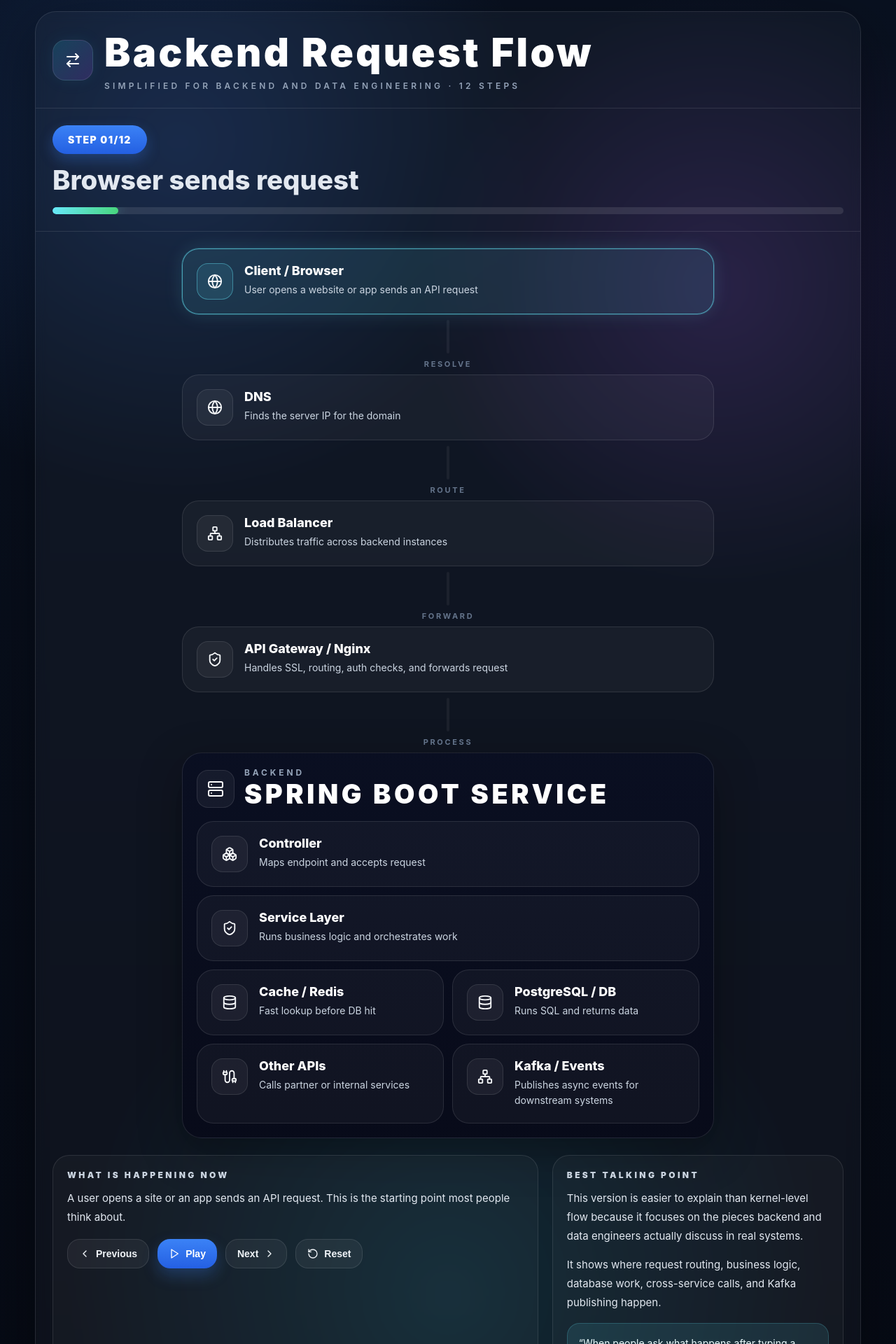
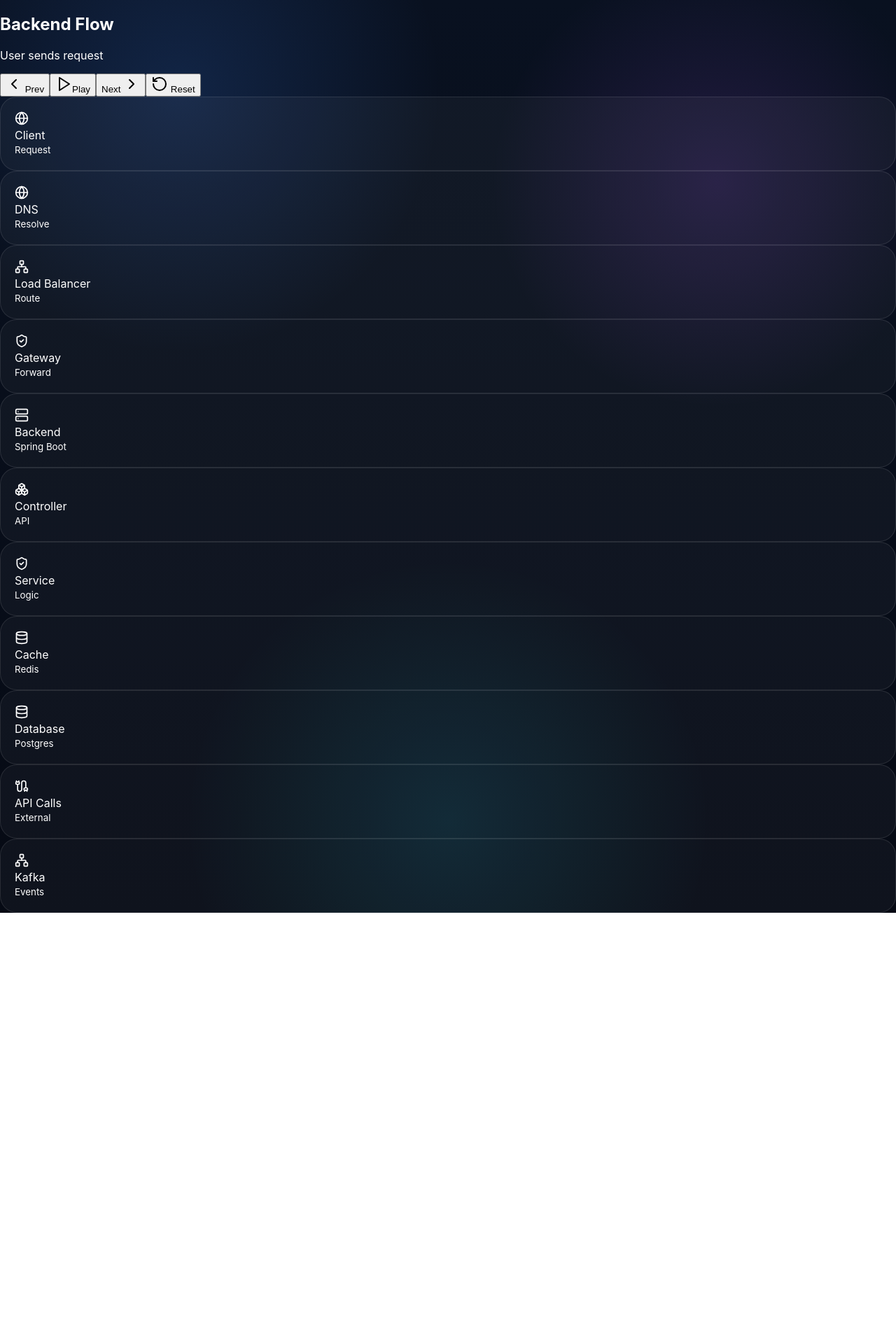
Before and after one commit to rjalaparthi/backend-request-flow, a React (Vite) app: page / in a window 1280 px wide. Shown: the top 1920 px of the page at 70% size. After the commit the page ends 1304 px from the top, so only its background shows below. Built offline with nearby package versions, Linux system fonts and the light colour scheme.

Commit message:
Refactor App component and streamline flow steps
Refactor App component and update flow steps for clarity.

```diff
--- a/src/App.jsx
+++ b/src/App.jsx
@@ -1,4 +1,4 @@
-import React, { useEffect, useMemo, useState } from "react";
+import { useEffect, useMemo, useState } from "react";
 import { motion } from "framer-motion";
 import {
   ChevronLeft,
@@ -18,178 +18,33 @@
 import "./styles.css";
 
 const steps = [
-  {
-    title: "Browser sends request",
-    detail:
-      "A user opens a site or an app sends an API request. This is the starting point most people think about.",
-    active: ["client"],
-  },
-  {
-    title: "DNS resolves the domain",
-    detail:
-      "DNS converts a domain like www.linkedin.com into an IP address so the request knows where to go.",
-    active: ["dns"],
-  },
-  {
-    title: "Load balancer receives traffic",
-    detail:
-      "The load balancer spreads traffic across healthy backend instances so one server is not overloaded.",
-    active: ["lb"],
-  },
-  {
-    title: "API gateway / Nginx forwards request",
-    detail:
-      "This layer often handles SSL termination, routing, auth checks, and forwards the request to the right backend service.",
-    active: ["gateway"],
-  },
-  {
-    title: "Spring Boot backend receives request",
-    detail:
-      "Now your backend application gets the request. This is where Java backend developers usually start caring the most.",
-    active: ["backend"],
-  },
-  {
-    title: "Controller maps the endpoint",
-    detail:
-      "The controller matches the path and method, then passes work into the service layer.",
-    active: ["backend", "controller"],
-  },
-  {
-    title: "Service layer runs business logic",
-    detail:
-      "Validation, transformation, orchestration, and decision making happen here.",
-    active: ["backend", "service"],
-  },
-  {
-    title: "Cache is checked first",
-    detail:
-      "If data is already available in Redis or another cache, the backend can avoid a heavier database call.",
-    active: ["backend", "cache"],
-  },
-  {
-    title: "Database query runs",
-    detail:
-      "If cache misses or fresh data is needed, the backend sends SQL to the database and waits for results.",
-    active: ["backend", "db"],
-  },
-  {
-    title: "Backend may call other APIs",
-    detail:
-      "Real systems often call user services, payment services, claims services, or partner APIs before building a response.",
-    active: ["backend", "api"],
-  },
-  {
-    title: "Event may be published to Kafka",
-    detail:
-      "For async or data engineering style flows, the backend may publish an event like user-created or claim-processed to Kafka.",
-    active: ["backend", "kafka"],
-  },
-  {
-    title: "Response is built and returned",
-    detail:
-      "The backend creates the response and sends it back through gateway and load balancer to the client.",
-    active: ["backend", "gateway", "lb", "client"],
-  },
+  { title: "Browser sends request", detail: "User sends request", active: ["client"] },
+  { title: "DNS resolves domain", detail: "Domain → IP", active: ["dns"] },
+  { title: "Load balancer", detail: "Distributes traffic", active: ["lb"] },
+  { title: "Gateway", detail: "Routes request", active: ["gateway"] },
+  { title: "Backend", detail: "Spring Boot receives request", active: ["backend"] },
+  { title: "Controller", detail: "Maps endpoint", active: ["controller"] },
+  { title: "Service", detail: "Business logic", active: ["service"] },
+  { title: "Cache", detail: "Check Redis", active: ["cache"] },
+  { title: "Database", detail: "Query DB", active: ["db"] },
+  { title: "API calls", detail: "Call services", active: ["api"] },
+  { title: "Kafka", detail: "Publish event", active: ["kafka"] },
+  { title: "Response", detail: "Return response", active: ["backend"] },
 ];
 
-function NodeCard({ icon: Icon, title, subtitle, active = false }) {
+function NodeCard({ icon: Icon, title, subtitle, active }) {
   return (
-    <motion.div
-      layout
-      className={`node-card ${active ? "node-card-active" : ""}`}
-    >
-      <div className="node-card-row">
-        <div className={`node-icon ${active ? "node-icon-active" : ""}`}>
-          <Icon size={22} />
-        </div>
+    <motion.div className={`node-card ${active ? "active" : ""}`}>
+      <Icon size={20} />
       <div>
-          <div className="node-title">{title}</div>
-          <div className="node-subtitle">{subtitle}</div>
-        </div>
+        <div>{title}</div>
+        <small>{subtitle}</small>
       </div>
     </motion.div>
   );
 }
 
-function FlowArrow({ active = false, label }) {
-  return (
-    <div className="flow-arrow-wrap">
-      <motion.div
-        animate={
-          active
-            ? { opacity: [0.45, 1, 0.45], scale: [1, 1.04, 1] }
-            : { opacity: 0.35, scale: 1 }
-        }
-        transition={{ repeat: Infinity, duration: 1.5 }}
-        className={`flow-arrow ${active ? "flow-arrow-active" : ""}`}
-      />
-      {label ? <div className="flow-arrow-label">{label}</div> : null}
-    </div>
-  );
-}
-
-function BackendBox({ activeSet }) {
-  return (
-    <div className="backend-box">
-      <div className="backend-header">
-        <div className="backend-header-icon">
-          <Server size={24} />
-        </div>
-        <div>
-          <div className="backend-kicker">Backend</div>
-          <div className="backend-title">SPRING BOOT SERVICE</div>
-        </div>
-      </div>
-
-      <div className="backend-grid">
-        <NodeCard
-          icon={Boxes}
-          title="Controller"
-          subtitle="Maps endpoint and accepts request"
-          active={activeSet.has("controller")}
-        />
-        <NodeCard
-          icon={ShieldCheck}
-          title="Service Layer"
-          subtitle="Runs business logic and orchestrates work"
-          active={activeSet.has("service")}
-        />
-
-        <div className="two-col">
-          <NodeCard
-            icon={Database}
-            title="Cache / Redis"
-            subtitle="Fast lookup before DB hit"
-            active={activeSet.has("cache")}
-          />
-          <NodeCard
-            icon={Database}
-            title="PostgreSQL / DB"
-            subtitle="Runs SQL and returns data"
-            active={activeSet.has("db")}
-          />
-        </div>
-
-        <div className="two-col">
-          <NodeCard
-            icon={Cable}
-            title="Other APIs"
-            subtitle="Calls partner or internal services"
-            active={activeSet.has("api")}
-          />
-          <NodeCard
-            icon={Network}
-            title="Kafka / Events"
-            subtitle="Publishes async events for downstream systems"
-            active={activeSet.has("kafka")}
-          />
-        </div>
-      </div>
-    </div>
-  );
-}
-
-export default function SimpleBackendFlow() {
+export default function App() {
   const [step, setStep] = useState(0);
   const [playing, setPlaying] = useState(false);
 
@@ -197,7 +52,7 @@
     if (!playing) return;
     const t = setInterval(() => {
       setStep((s) => (s + 1) % steps.length);
-    }, 1800);
+    }, 1500);
     return () => clearInterval(t);
   }, [playing]);
 
@@ -205,146 +60,53 @@
   const activeSet = useMemo(() => new Set(current.active), [current]);
 
   return (
-    <div className="page">
-      <div className="shell">
-        <div className="topbar">
-          <div className="logo-box">
-            <ArrowRightLeft size={24} />
-          </div>
-          <div>
-            <h1 className="main-title">Backend Request Flow</h1>
-            <div className="subtitle">
-              Simplified for backend and data engineering · {steps.length} steps
-            </div>
-          </div>
-        </div>
+    <div className="main-layout">
 
-        <div className="stepbar">
-          <div className="step-pill">
-            STEP {String(step + 1).padStart(2, "0")}/
-            {String(steps.length).padStart(2, "0")}
-          </div>
-          <div className="step-title">{current.title}</div>
+      {/* LEFT SIDE */}
+      <div className="left-panel">
+        <h2>Backend Flow</h2>
+        <p>{current.detail}</p>
 
-          <div className="progress-track">
-            <motion.div
-              className="progress-fill"
-              animate={{ width: `${((step + 1) / steps.length) * 100}%` }}
-            />
-          </div>
-        </div>
+        <div className="btn-column">
+          <button onClick={() => setStep((s) => (s - 1 + steps.length) % steps.length)}>
+            <ChevronLeft /> Prev
+          </button>
 
-        <div className="content">
-          <div className="flow-column">
-            <NodeCard
-              icon={Globe}
-              title="Client / Browser"
-              subtitle="User opens a website or app sends an API request"
-              active={activeSet.has("client")}
-            />
+          <button onClick={() => setPlaying((p) => !p)}>
+            {playing ? <Pause /> : <Play />}
+            {playing ? "Pause" : "Play"}
+          </button>
 
-            <FlowArrow active={activeSet.has("dns")} label="resolve" />
-
-            <NodeCard
-              icon={Globe}
-              title="DNS"
-              subtitle="Finds the server IP for the domain"
-              active={activeSet.has("dns")}
-            />
-
-            <FlowArrow active={activeSet.has("lb")} label="route" />
-
-            <NodeCard
-              icon={Network}
-              title="Load Balancer"
-              subtitle="Distributes traffic across backend instances"
-              active={activeSet.has("lb")}
-            />
-
-            <FlowArrow active={activeSet.has("gateway")} label="forward" />
-
-            <NodeCard
-              icon={ShieldCheck}
-              title="API Gateway / Nginx"
-              subtitle="Handles SSL, routing, auth checks, and forwards request"
-              active={activeSet.has("gateway")}
-            />
-
-            <FlowArrow
-              active={
-                activeSet.has("backend") ||
-                activeSet.has("controller") ||
-                activeSet.has("service")
-              }
-              label="process"
-            />
-
-            <BackendBox activeSet={activeSet} />
-          </div>
-        </div>
-
-        <div className="bottom-grid">
-          <div className="info-card">
-            <div className="card-kicker">What is happening now</div>
-            <p className="card-text">{current.detail}</p>
-
-            <div className="btn-row">
-              <button
-                className="btn btn-secondary"
-                onClick={() =>
-                  setStep((s) => (s - 1 + steps.length) % steps.length)
-                }
-              >
-                <ChevronLeft size={16} /> Previous
+          <button onClick={() => setStep((s) => (s + 1) % steps.length)}>
+            Next <ChevronRight />
           </button>
 
           <button
-                className="btn btn-primary"
-                onClick={() => setPlaying((p) => !p)}
-              >
-                {playing ? <Pause size={16} /> : <Play size={16} />}
-                {playing ? "Pause" : "Play"}
-              </button>
-
-              <button
-                className="btn btn-secondary"
-                onClick={() => setStep((s) => (s + 1) % steps.length)}
-              >
-                Next <ChevronRight size={16} />
-              </button>
-
-              <button
-                className="btn btn-secondary"
             onClick={() => {
               setPlaying(false);
               setStep(0);
             }}
           >
-                <RotateCcw size={16} /> Reset
+            <RotateCcw /> Reset
           </button>
         </div>
       </div>
 
-          <div className="info-card">
-            <div className="card-kicker">Best talking point</div>
-            <div className="talking-points">
-              <p>
-                This version is easier to explain than kernel-level flow because
-                it focuses on the pieces backend and data engineers actually
-                discuss in real systems.
-              </p>
-              <p>
-                It shows where request routing, business logic, database work,
-                cross-service calls, and Kafka publishing happen.
-              </p>
-            </div>
+      {/* RIGHT SIDE */}
+      <div className="right-panel">
 
-            <div className="highlight-box">
-              “When people ask what happens after typing a URL, this is the
-              version I care about most as a backend and data-focused engineer.”
-            </div>
-          </div>
-        </div>
+        <NodeCard icon={Globe} title="Client" subtitle="Request" active={activeSet.has("client")} />
+        <NodeCard icon={Globe} title="DNS" subtitle="Resolve" active={activeSet.has("dns")} />
+        <NodeCard icon={Network} title="Load Balancer" subtitle="Route" active={activeSet.has("lb")} />
+        <NodeCard icon={ShieldCheck} title="Gateway" subtitle="Forward" active={activeSet.has("gateway")} />
+        <NodeCard icon={Server} title="Backend" subtitle="Spring Boot" active={activeSet.has("backend")} />
+        <NodeCard icon={Boxes} title="Controller" subtitle="API" active={activeSet.has("controller")} />
+        <NodeCard icon={ShieldCheck} title="Service" subtitle="Logic" active={activeSet.has("service")} />
+        <NodeCard icon={Database} title="Cache" subtitle="Redis" active={activeSet.has("cache")} />
+        <NodeCard icon={Database} title="Database" subtitle="Postgres" active={activeSet.has("db")} />
+        <NodeCard icon={Cable} title="API Calls" subtitle="External" active={activeSet.has("api")} />
+        <NodeCard icon={Network} title="Kafka" subtitle="Events" active={activeSet.has("kafka")} />
+
       </div>
     </div>
   );
```
Lines whose indentation alone changed are shown as unchanged.
